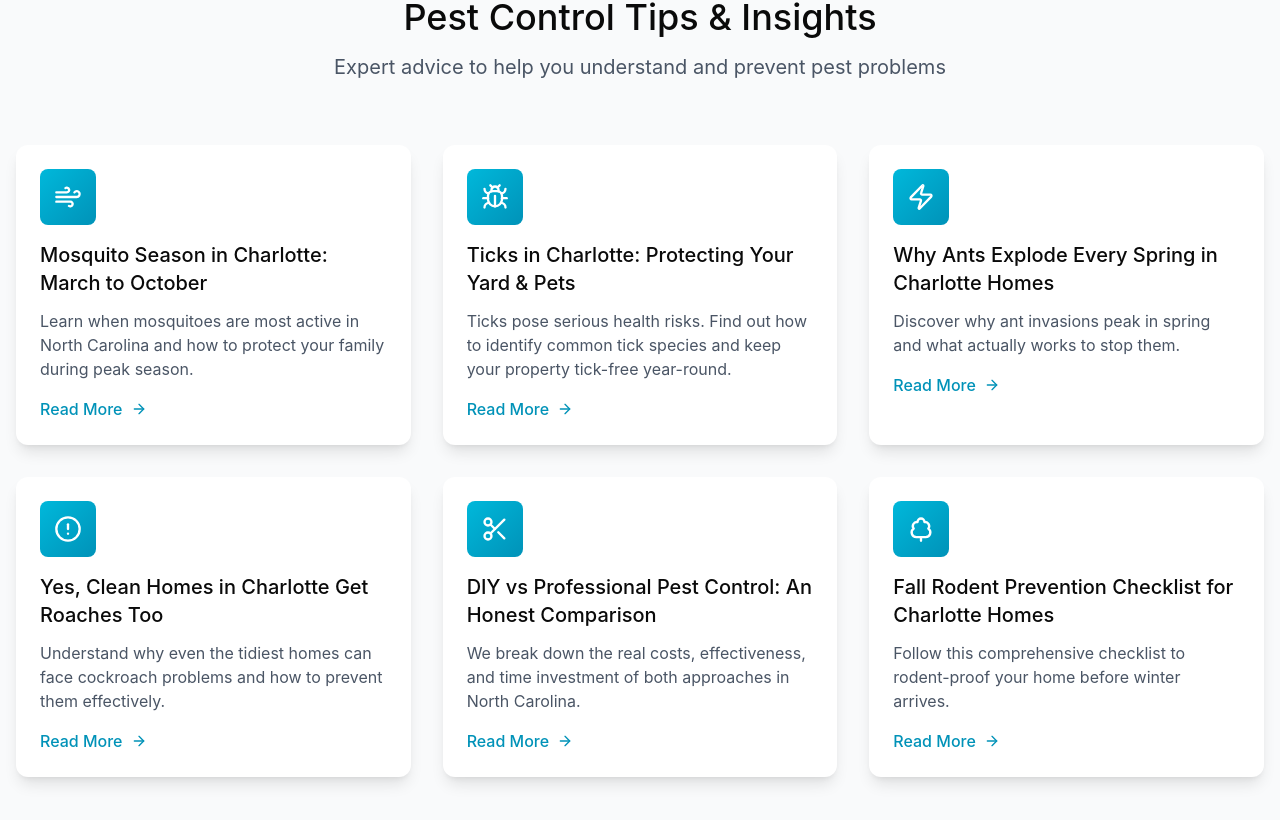
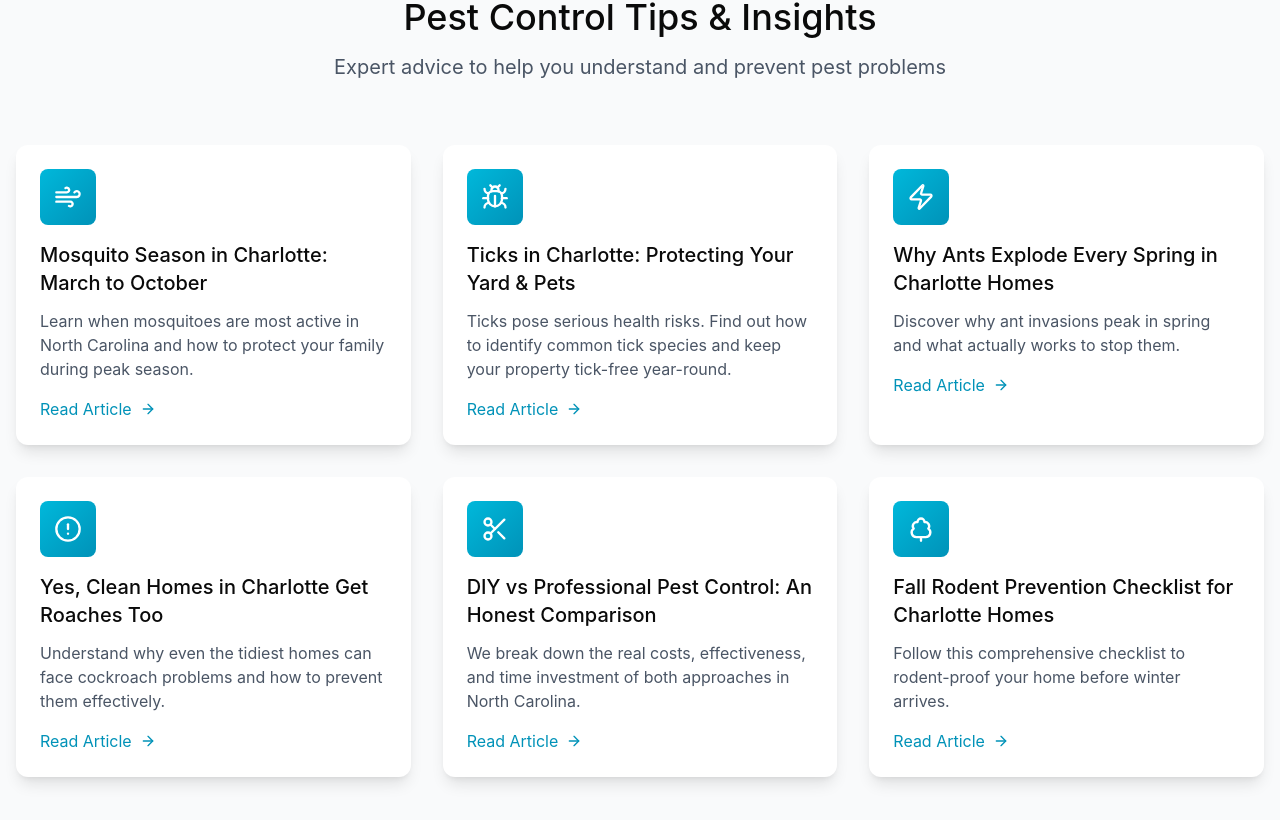
Before and after one commit to sjmorongell/selke-pest-control, a React (Vite) app: page / in a window 1280 px wide. Shown: the part 6260-7080 px from the top of the page. Built offline with nearby package versions, Linux system fonts and the light colour scheme.

Commit message:
Enhance BlogArticle with optional href prop
Added optional href prop to BlogArticle component for linking.

```diff
--- a/src/app/components/BlogArticle.tsx
+++ b/src/app/components/BlogArticle.tsx
@@ -4,25 +4,38 @@ interface BlogArticleProps {
   title: string;
   excerpt: string;
   icon: React.ReactNode;
-  onClick: () => void;
+  href?: string;
+  onClick?: () => void;
 }
 
-export function BlogArticle({ title, excerpt, icon, onClick }: BlogArticleProps) {
-  return (
-    <div className="bg-white rounded-xl shadow-lg overflow-hidden hover:shadow-xl transition-shadow">
+export function BlogArticle({ title, excerpt, icon, href, onClick }: BlogArticleProps) {
+  const inner = (
     <div className="p-6">
       <div className="w-14 h-14 bg-gradient-to-br from-cyan-500 to-cyan-600 rounded-lg flex items-center justify-center mb-4">
         {icon}
       </div>
       <h3 className="text-xl mb-3">{title}</h3>
       <p className="text-gray-600 mb-4 line-clamp-3">{excerpt}</p>
-        <button
+      <span className="text-cyan-600 hover:text-cyan-700 flex items-center gap-2 transition-colors">
+        Read Article <ArrowRight className="w-4 h-4" />
+      </span>
+    </div>
+  );
+
+  if (href) {
+    return (
+      <a href={href} className="block bg-white rounded-xl shadow-lg overflow-hidden hover:shadow-xl transition-shadow">
+        {inner}
+      </a>
+    );
+  }
+
+  return (
+    <div
+      className="bg-white rounded-xl shadow-lg overflow-hidden hover:shadow-xl transition-shadow cursor-pointer"
       onClick={onClick}
-          className="text-cyan-600 hover:text-cyan-700 flex items-center gap-2 transition-colors"
     >
-          Read More <ArrowRight className="w-4 h-4" />
-        </button>
-      </div>
+      {inner}
     </div>
   );
 }
```
Lines whose indentation alone changed are shown as unchanged.
